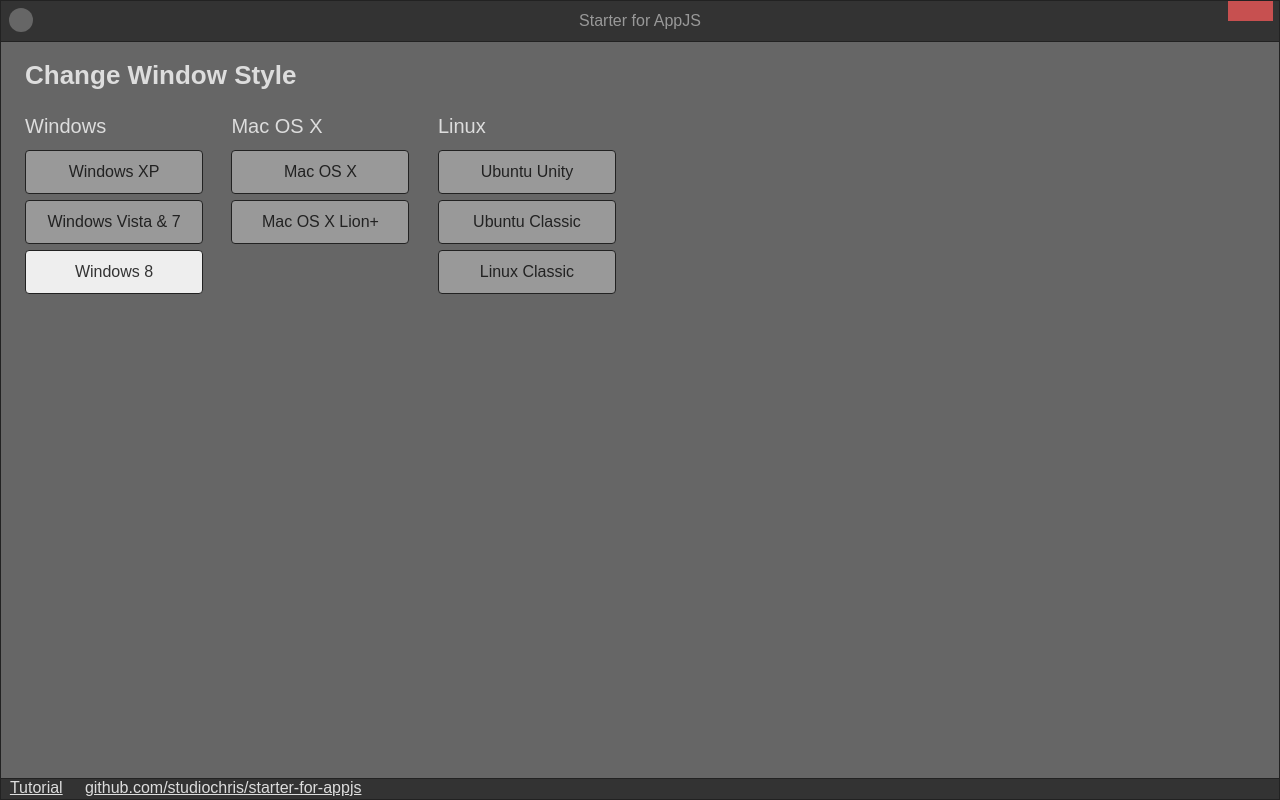
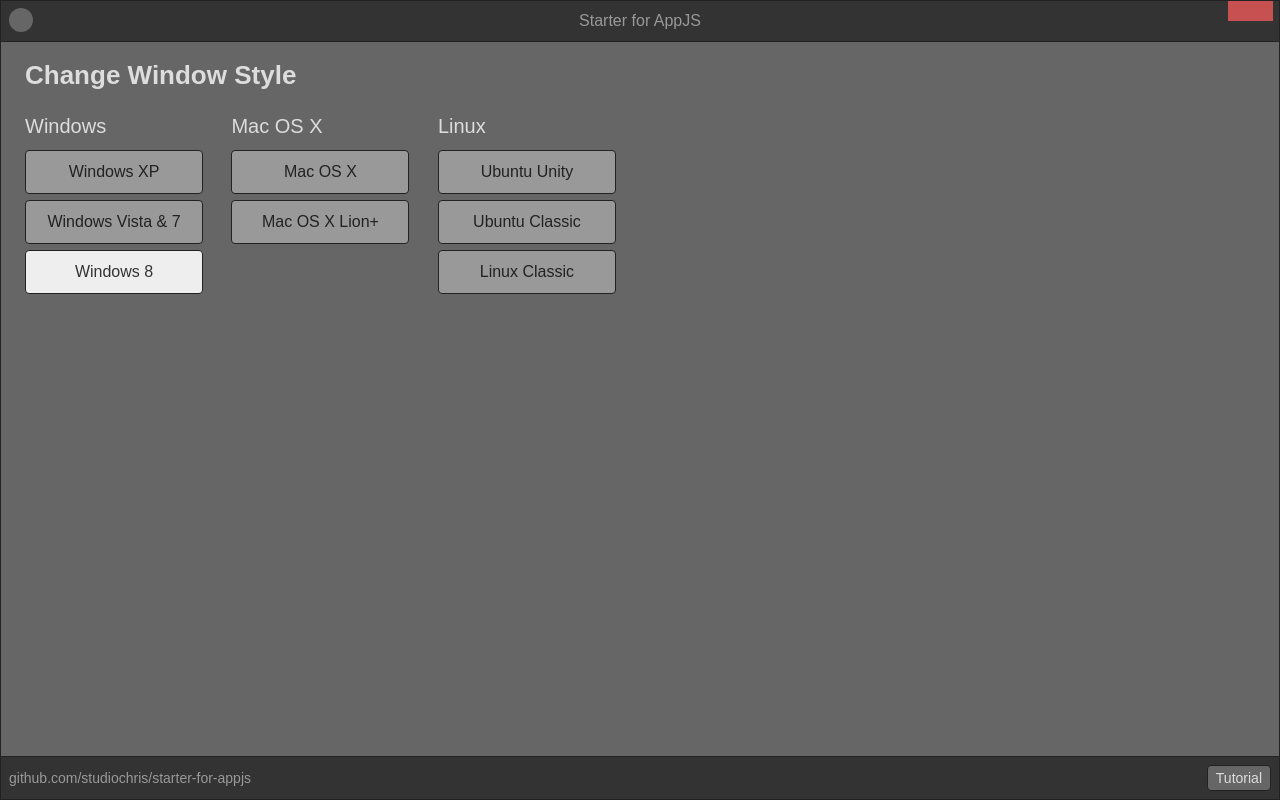
Before and after one commit to studiochris/starter-for-appjs, a website: page data/content/index.html in a window 1280 px wide. Both pictures are taken after a click on the link "Windows 8". Drawn offline with Linux system fonts and the light colour scheme.

Commit message:
Window style updates
-restyle status bar for link and button added by Simon
-change active app area to account for new status bar height
-change window size to fit content
-remove  window shadow and body padding
-fix window icon position in Linux styles

```diff
--- a/data/app.js
+++ b/data/app.js
@@ -8,8 +8,8 @@ if (typeof app == "undefined") {
 	app.serveFilesFrom(__dirname + '/content');
 }
 var window = app.createWindow({
-  width  : 680,
-  height : 384,
+  width  : 640,
+  height : 368,
   icons  : iconsDir,
   showChrome : false,
   alpha: true,
--- a/data/content/index.html
+++ b/data/content/index.html
@@ -84,7 +84,8 @@ var changeWindowStyle = function(event, element){
 	</div><!--.app-body-->
 	<div class="status-bar">
 		<!-- Status Bar elements are here... -->
-		&nbsp;&nbsp;<a href="http://www.studiochris.us/2012/creating-your-first-appjs-app-with-custom-chrome/" target="newWindow">Tutorial</a> &nbsp;&nbsp;&nbsp; <a href="https://github.com/studiochris/starter-for-appjs" target="newWindow">github.com/studiochris/starter-for-appjs</a>
+		<a href="https://github.com/studiochris/starter-for-appjs" target="newWindow">github.com/studiochris/starter-for-appjs</a>
+		<a class="button" href="http://www.studiochris.us/2012/creating-your-first-appjs-app-with-custom-chrome/" target="newWindow">Tutorial</a>
 	</div><!--.status-bar-->
 </div><!--.app-->
 
--- a/data/content/js/window.js
+++ b/data/content/js/window.js
@@ -36,6 +36,7 @@ var fullscreenWindow = function(event){
 $('.app-title .text').text(document.title);
 
 //Moves the window when dragging the custom title bar
+//Windows & Mac OS support ONLY
 $('.title-drag').on('mousedown', function(event){window.frame.drag();});
 
 
--- a/data/content/style.css
+++ b/data/content/style.css
@@ -10,19 +10,19 @@
 ::-webkit-scrollbar-thumb:horizontal { width: 30px;}
 
 html{height: 100%; box-sizing: border-box;}
-body{height: 100%; padding: 17px 20px 23px; box-sizing: border-box; background: transparent; margin: 0; padding: 0;}
+body{height: 100%; box-sizing: border-box; background: transparent; margin: 0; padding: 0;}
 body.maximized, body.fullscreen{padding: 0;}
 
 /*Utility Classes*/
 ul.inline, ul.inline li{display: inline-block; margin: 0; padding: 0; list-style: none;}
 
 /*App Window*/
-.app{display: block; position: relative; height: 100%; width: 100%; box-sizing: border-box; border-radius: 9px; box-shadow: 0 4px 20px rgba(0,0,0,.5);}
+.app{display: block; position: relative; height: 100%; width: 100%; box-sizing: border-box; border-radius: 9px;}
 .maximized .app, .fullscreen .app{border-radius: 0 !important; padding: 0 !important;}
 .title-bar{display: block; position: relative; height: 42px; width: 100%; box-sizing: border-box; background: #333; border-radius: 8px 8px 0 0; border: 1px solid #222; -webkit-user-select: none; user-select: none;}
 .maximized .title-bar, .fullscreen .title-bar{border-radius: 0 !important;}
-.app-content{display: block; position: absolute; top: 42px; bottom: 22px; left: 0; right: 0; width: 100%; overflow: hidden; box-sizing: border-box; background: #666; border: 1px solid #222; border-width: 0 1px; -webkit-user-select: none; user-select: none;}
-.status-bar{display: block; position: relative; position: absolute; bottom: 0; left: 0; height: 22px; width: 100%; box-sizing: border-box; background: #333; border-radius: 0 0 8px 8px; border: 1px solid #222;}
+.app-content{display: block; position: absolute; top: 42px; bottom: 44px; left: 0; right: 0; width: 100%; overflow: hidden; box-sizing: border-box; background: #666; border: 1px solid #222; border-width: 0 1px; -webkit-user-select: none; user-select: none;}
+.status-bar{display: block; position: relative; position: absolute; bottom: 0; left: 0; padding: 8px; width: 100%; box-sizing: border-box; background: #333; border-radius: 0 0 8px 8px; border: 1px solid #222;}
 .maximized .status-bar, .fullscreen .title-bar{border-radius: 0 !important;}
 
 /*Title Bar*/
@@ -78,7 +78,7 @@ ul.inline, ul.inline li{display: inline-block; margin: 0; padding: 0; list-style
 .windows.eight .app-title{text-align: center; padding-left: 0; }
 .windows.eight .app-icon{position: absolute; top: 7px; left: 8px; }
 
-.windows.eight .app{border-radius: 0; box-shadow: 0 0 3px 0 rgba(0,0,0,.75);}
+.windows.eight .app{border-radius: 0;}
 .windows.eight .title-bar{border-radius: 0;}
 .windows.eight .status-bar{border-radius: 0;}
 .windows.eight .window-controls{top: 0; right: 6px;}
@@ -129,6 +129,7 @@ ul.inline, ul.inline li{display: inline-block; margin: 0; padding: 0; list-style
 /*LINUX*/
 .linux .fullscreen-button-container{display: none;}
 .linux .app-title{font-weight: bold;}
+.linux .app-icon{top: 6px;}
 
 .linux .window-controls{right: 8px; top: 4px; border-radius: 15px; padding: 2px; width: 50px; box-shadow: 0 3px 12px -6px rgba(0, 0, 0, .98) inset;}
 .linux .window-controls ul{display: inline-block;}
@@ -190,6 +191,11 @@ h3{margin: 0; padding: 0 0 12px 0; font-size: 20px; font-weight: normal; -webkit
 .button-list .active .button:hover, .button-list .active .button:focus{background: #EEE; color: #333;}
 .button-list .active .button:active{background: #FFF; color: #333;}
 
-.status-bar a {
-	color: #DDD;
-}
+/*Status Bar Buttons & Links*/
+.status-bar a{color: #999; text-decoration: none; font-size: 14px; line-height: 26px;}
+.status-bar a:hover{color: #DDD;}
+.status-bar a:active{color: #FFF;}
+
+.status-bar .button{line-height: normal; padding: 4px 8px; border: 1px solid #222; background: #666; color: #DDD; border-radius: 4px; float: right;}
+.status-bar .button:hover{background: #09F; color: #FFF;}
+.status-bar .button:active{background: #FFF; color: #333;}
```
